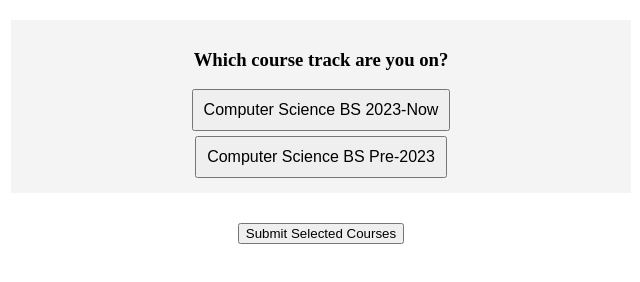
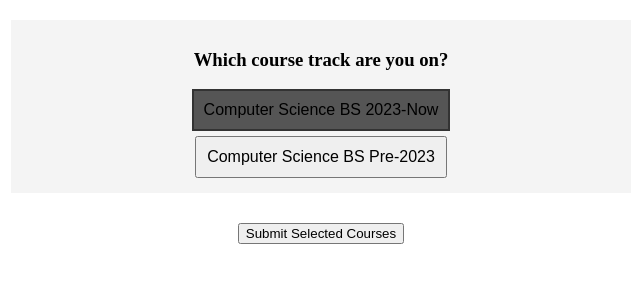
Before and after one commit to voidpls/326_Course_Recommendation_System, a plain HTML site: page src/course_progress_chart.html in a window 1280 px wide. Shown: the whole page, without its empty margins (319-959 px from the left). Drawn offline with Linux system fonts and the light colour scheme.

Commit message:
Fix course selection page for multiview html

```diff
--- a/src/Components/course_progress_chart/course_progress_chart.css
+++ b/src/Components/course_progress_chart/course_progress_chart.css
@@ -44,6 +44,12 @@ svg text {
     fill: #ebd1d1 !important;
 }
 
+.course-progress-chart-button-selected {
+    background-color: #555;
+    border: 2px solid #333;
+
+}
+
 .text-input {
     position: absolute;
     box-sizing: border-box;
--- a/src/course_progress_chart.html
+++ b/src/course_progress_chart.html
@@ -3,9 +3,9 @@
 <main class = "course-progress-chart-main">
   <div class="flowchart-seletion">
     <h3>Which course track are you on?</h3>
-    <button class = "course-progress-chart-button">Computer Science BS 2023-Now</button>
+    <button class="course-progress-chart-button course-progress-chart-button-selected">Computer Science BS 2023-Now</button>
     <br>
-    <button class = "course-progress-chart-button">Computer Science BS Pre-2023</button>
+    <button class="course-progress-chart-button">Computer Science BS Pre-2023</button>
 
   </div>
   <div class="course-flowchart">
```
Also changed, not shown: src/index.html (+1 -1 lines).
